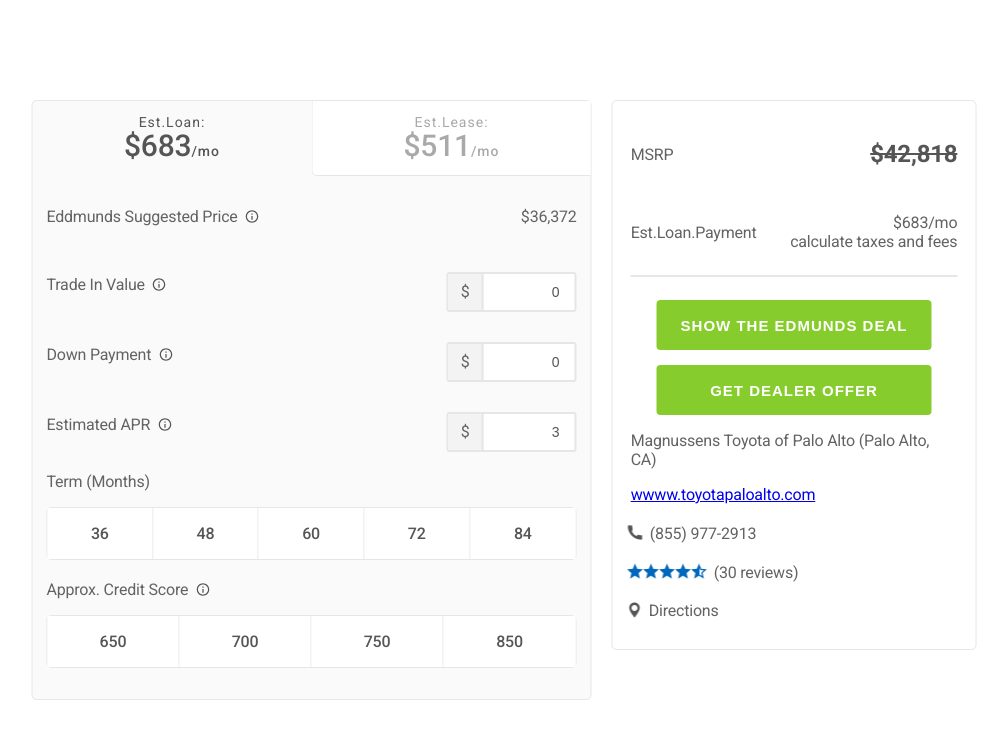
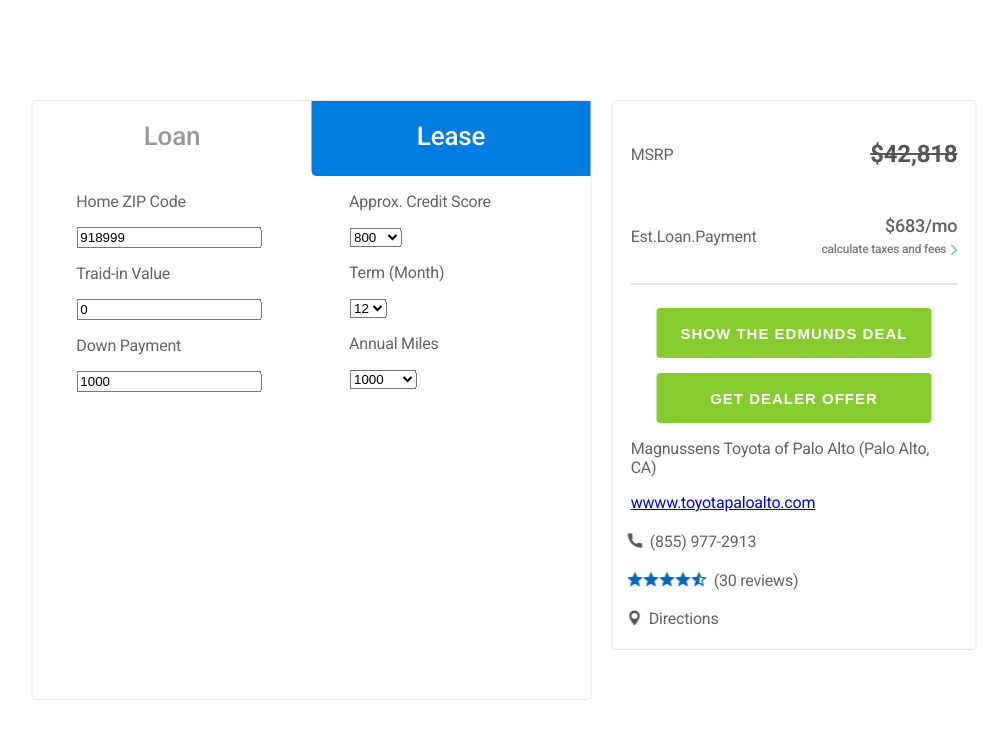
Before and after one commit to shebekocom/calculator-digit, a React app in the folder calculator/: page / in a window 1280 px wide. Shown: the top 736 px of the page, without its empty margins (136-1144 px from the left). Built offline with nearby package versions, Linux system fonts and the light colour scheme.

Commit message:
feat: add tabs change calculator

```diff
--- a/calculator/src/components/calculator-tabs/calculator-tabs.jsx
+++ b/calculator/src/components/calculator-tabs/calculator-tabs.jsx
@@ -3,20 +3,25 @@ import React from 'react';
 const CalculatorTabs = () => {
   return (
     <div className="calculator_tabs">
+      <div className="calculator_tabs_loan">
         <div className="calculator_tabs-item">
           <p className="calculator_tabs-item--hint">Est.Loan:</p>
           <p className="calculator_tabs-item--price">
             $683<span className="calculator_tabs-item--hint">/mo</span>
           </p>
         </div>
-      <div className="calculator_tabs-item">
+        <div className={activeTabIndex === 0 ? 'calculator_tabs-item active' : ''}
+          onClick={this.changeTab.bind(this, 0)}
+          onKeyDown={this.changeTab.bind(this, 0)}
+          role="button"
+          tabIndex={0}>
           <p className="calculator_tabs-item--hint">Est.Lease:</p>
           <p className="calculator_tabs-item--price">
             $511<span className="calculator_tabs-item--hint">/mo</span>
           </p>
         </div>
       </div>
+    </div>
   );
 };
-
 export default CalculatorTabs;
--- a/calculator/src/components/calculator-tabs/calculator-tabs.scss
+++ b/calculator/src/components/calculator-tabs/calculator-tabs.scss
@@ -1,6 +1,9 @@
 .calculator_tabs {
+  width: 100%;
+}
+
+.calculator_tabs_loan {
   display: flex;
-  width: 100%;
 }
 
 .calculator_tabs-item {
@@ -15,14 +18,16 @@
   border-bottom: 1px solid #e6e6e6;
   border-bottom-left-radius: 5px;
   background-color: #ffffff;
-  color: #A9A9A9;
+  color: #a9a9a9;
+}
+
+.calculator_tabs-item:last-child .active {
+  background-color: #fff;
 }
 
 .calculator_tabs-item:first-child {
   color: #555555;
 }
-
-
 
 .calculator_tabs-item {
   text-align: center;
@@ -40,3 +45,29 @@
     padding: 0;
   }
 }
+
+.calculator_tabs_lease {
+  display: flex;
+}
+.calculator_tabs_lease-item {
+  width: 50%;
+  height: 75px;
+  border: 0;
+  cursor: pointer;
+  text-align: center;
+  vertical-align: middle;
+  color: #999999;
+  &--title {
+    font-size: 26px;
+    font-weight: 500;
+    line-height: 0px;
+    box-sizing: border-box;
+    margin-top: 35px;
+  }
+}
+
+.calculator_tabs_lease-item:last-child {
+  border-bottom-left-radius: 5px;
+  background-color: #007de1;
+  color: #ffffff;
+}
--- a/calculator/src/components/infocard-header/infocard-header.jsx
+++ b/calculator/src/components/infocard-header/infocard-header.jsx
@@ -1,5 +1,5 @@
 import React from 'react';
-import arrowIgm from '../../assets/img/arrow.svg';
+import arrowIgm from '../../assets/img/arrow.png';
 
 const InfoCardHeader = () => {
   return (
--- a/calculator/src/components/infocard-header/infocard-header.scss
+++ b/calculator/src/components/infocard-header/infocard-header.scss
@@ -26,5 +26,15 @@
   align-items: center;
   &--price {
     text-align: right;
+    font-size: 18px;
+    font-weight: 500;
+  }
+  &--calculate{
+    font-size: 12px;
+    color: #787878;
+  }
+  &--arrow{
+    position: relative;
+    top: 3px;
   }
 }
--- a/calculator/src/components/lease-item-imput/lease-item-imput.jsx
+++ b/calculator/src/components/lease-item-imput/lease-item-imput.jsx
@@ -1,12 +1,18 @@
 import React from 'react';
+import PropTypes from 'prop-types';
 
-const LeaseItemInput = () => {
+const LeaseItemInput = ({ label, data }) => {
   return (
     <div className="lease_item_input">
-      title input
-      <input type="text" />
+      <p>{label}</p>
+      <input type="text" value={data} />
     </div>
   );
 };
 
+LeaseItemInput.propTypes = {
+  label: PropTypes.string.isRequired,
+  data: PropTypes.string.isRequired,
+};
+
 export default LeaseItemInput;
--- a/calculator/src/components/lease-item-select/lease-item-select.jsx
+++ b/calculator/src/components/lease-item-select/lease-item-select.jsx
@@ -1,16 +1,23 @@
 import React from 'react';
+import PropTypes from 'prop-types';
 
-const LeaseItemSelect = () => {
+const LeaseItemSelect = ({ label, data }) => {
+  const selectArr = data.map(el => (
+    <option key={el.toString()} value={el}>
+      {el}
+    </option>
+  ));
   return (
     <div className="lease_item_select">
-      title select
-      <select value="тест">
-        <option value="A">Apple</option>
-        <option value="B">Banana</option>
-        <option value="C">Cranberry</option>
-      </select>
+      <p>{label}</p>
+      <select value="тест">{selectArr}</select>
     </div>
   );
 };
 
+LeaseItemSelect.propTypes = {
+  label: PropTypes.string.isRequired,
+  data: PropTypes.arrayOf(PropTypes.string).isRequired,
+};
+
 export default LeaseItemSelect;
--- a/calculator/src/components/lease-list-input/lease-list-input.jsx
+++ b/calculator/src/components/lease-list-input/lease-list-input.jsx
@@ -1,13 +1,30 @@
 import React from 'react';
+import PropTypes from 'prop-types';
 
 import LeaseItemInput from '../lease-item-imput/lease-item-imput';
 
-const LeaseListInput = () => {
+const LeaseListInput = ({ leaseList }) => {
   return (
     <div className="lease_list_input">
-      <LeaseItemInput />
+      <LeaseItemInput label="Home ZIP Code" data={leaseList.zipCode} />
+      <LeaseItemInput label="Traid-in Value" data={leaseList.traidIn} />
+      <LeaseItemInput label="Down Payment" data={leaseList.downPayment} />
     </div>
   );
 };
 
+LeaseListInput.propTypes = {
+  leaseList: PropTypes.shape({
+    zipCode: PropTypes.string.isRequired,
+    downPayment: PropTypes.array.isRequired,
+    traidIn: PropTypes.string.isRequired,
+  }),
+};
+LeaseListInput.defaultProps = {
+  leaseList: PropTypes.shape({
+    zipCode: '',
+    downPayment: '',
+    traidIn: '',
+  }),
+};
 export default LeaseListInput;
--- a/calculator/src/components/lease-list-selection/input-list-selection.jsx
+++ b/calculator/src/components/lease-list-selection/input-list-selection.jsx
@@ -1,13 +1,31 @@
 import React from 'react';
+import PropTypes from 'prop-types';
 
 import LeaseItemSelect from '../lease-item-select/lease-item-select';
 
-const LeaseListSelection = () => {
+const LeaseListSelection = ({ leaseList }) => {
   return (
     <div className="lease_list_selection">
-      <LeaseItemSelect />
+      <LeaseItemSelect label="Approx. Credit Score" data={leaseList.creditScore} />
+      <LeaseItemSelect label="Term (Month)" data={leaseList.term} />
+      <LeaseItemSelect label="Annual Miles" data={leaseList.annualMiles} />
     </div>
   );
 };
 
+LeaseListSelection.propTypes = {
+  leaseList: PropTypes.shape({
+    creditScore: PropTypes.array.isRequired,
+    annualMiles: PropTypes.array.isRequired,
+    term: PropTypes.array.isRequired,
+  }),
+};
+LeaseListSelection.defaultProps = {
+  leaseList: PropTypes.shape({
+    creditScore: '',
+    annualMiles: '',
+    term: '',
+  }),
+};
+
 export default LeaseListSelection;
--- a/calculator/src/components/lease-tab/lease-tab.jsx
+++ b/calculator/src/components/lease-tab/lease-tab.jsx
@@ -1,15 +1,38 @@
 import React from 'react';
+import PropTypes from 'prop-types';
 
 import LeaseListInput from '../lease-list-input/lease-list-input';
 import LeaseListSelection from '../lease-list-selection/input-list-selection';
 
-const LeaseTab = () => {
+const LeaseTab = ({ lease }) => {
   return (
     <div className="lease-tab">
-      <LeaseListInput />
-      <LeaseListSelection />
+      <LeaseListInput leaseList={lease} />
+      <LeaseListSelection leaseList={lease} />
     </div>
   );
 };
 
+LeaseTab.propTypes = {
+  lease: PropTypes.shape({
+    zipCode: PropTypes.string.isRequired,
+    downPayment: PropTypes.array.isRequired,
+    traidIn: PropTypes.string.isRequired,
+    creditScore: PropTypes.array.isRequired,
+    annualMiles: PropTypes.array.isRequired,
+    term: PropTypes.array.isRequired,
+  }),
+};
+
+LeaseTab.defaultProps = {
+  lease: PropTypes.shape({
+    zipCode: '',
+    downPayment: '',
+    traidIn: '',
+    creditScore: '',
+    annualMiles: '',
+    term: '',
+  }),
+};
+
 export default LeaseTab;
--- a/calculator/src/components/lease-tab/lease-tab.scss
+++ b/calculator/src/components/lease-tab/lease-tab.scss
@@ -1,3 +1,5 @@
 .lease-tab {
-  display: none;
+  display: flex;
+  width: 90%;
+  justify-content: space-around;
 }
--- a/calculator/src/index.jsx
+++ b/calculator/src/index.jsx
@@ -2,13 +2,18 @@ import React from 'react';
 import ReactDOM from 'react-dom';
 import './style.scss';
 
-import CalculatorTabs from './components/calculator-tabs/calculator-tabs';
+// import CalculatorTabs from './components/calculator-tabs/calculator-tabs';
 import LoanTab from './components/loan-tab/loan-tab';
 import LeaseTab from './components/lease-tab/lease-tab';
 import InfoCard from './components/infocard/infocard';
 
-const App = () => {
-  const state = {
+class App extends React.Component {
+  constructor() {
+    super();
+    this.state = {
+      // activeTabIndex: 0,
+      classLoan: 'calculator_wrapper_loan',
+      classLease: 'calculator_wrapper_lease active',
       loan: {
         price: '37813',
         terms: [36, 48, 60, 72, 84],
@@ -21,23 +26,98 @@ const App = () => {
         zipCode: '918999',
         downPayment: '1000',
         traidIn: '0',
-      creditScore: '800',
-      annualMiles: '400',
-      term: '36',
+        creditScore: ['800', '1500', '3000'],
+        annualMiles: ['1000', '12000', '50000', '100000'],
+        term: ['12', '24', '36'],
       },
     };
+    this.changeCalculator = this.changeCalculator.bind(this);
+  }
+
+  changeCalculator(tabs) {
+    // console.log(classLoan);
+    if (tabs === 'loan') {
+      this.setState({
+        classLease: 'calculator_wrapper_lease',
+        classLoan: 'calculator_wrapper_loan active',
+      });
+    } else {
+      this.setState({
+        classLease: 'calculator_wrapper_lease active',
+        classLoan: 'calculator_wrapper_loan',
+      });
+    }
+  }
+  // changeTab(newActiveTabIndex) {
+  //   this.setState({
+  //     activeTabIndex: newActiveTabIndex,
+  //   });
+  // }
+
+  render() {
+    const { loan, lease, classLoan, classLease } = this.state;
     return (
       <div className="app">
-      <div className="calculator_wrapper">
-        <CalculatorTabs />
-        <LoanTab loan={state.loan} />
-        <LeaseTab />
+        <div className={classLoan}>
+          <div className="calculator_tabs">
+            <div className="calculator_tabs_loan">
+              <div
+                className="calculator_tabs-item"
+                onClick={this.changeCalculator.bind(this, 'loan')}
+                onKeyDown={this.changeCalculator.bind(this, 'loan')}
+                role="button"
+                tabIndex={0}
+              >
+                <p className="calculator_tabs-item--hint">Est.Loan:</p>
+                <p className="calculator_tabs-item--price">
+                  $683<span className="calculator_tabs-item--hint">/mo</span>
+                </p>
+              </div>
+              <div
+                className="calculator_tabs-item"
+                onClick={this.changeCalculator.bind(this, 'lease')}
+                onKeyDown={this.changeCalculator.bind(this, 'lease')}
+                role="button"
+                tabIndex={0}
+              >
+                <p className="calculator_tabs-item--hint">Est.Lease:</p>
+                <p className="calculator_tabs-item--price">
+                  $511<span className="calculator_tabs-item--hint">/mo</span>
+                </p>
+              </div>
+            </div>
+          </div>
+          <LoanTab loan={loan} />
+        </div>
+        <div className={classLease}>
+          <div className="calculator_tabs_lease">
+            <div
+              className="calculator_tabs_lease-item"
+              onClick={this.changeCalculator.bind(this, 'loan')}
+              onKeyDown={this.changeCalculator.bind(this, 'loan')}
+              role="button"
+              tabIndex={0}
+            >
+              <p className="calculator_tabs_lease-item--title">Loan</p>
+            </div>
+            <div
+              className="calculator_tabs_lease-item"
+              onClick={this.changeCalculator.bind(this, 'lease')}
+              onKeyDown={this.changeCalculator.bind(this, 'lease')}
+              role="button"
+              tabIndex={0}
+            >
+              <p className="calculator_tabs_lease-item--title">Lease</p>
+            </div>
+          </div>
+          <LeaseTab lease={lease} />
         </div>
         <div className="infocard_wrapper">
           <InfoCard />
         </div>
       </div>
     );
-};
+  }
+}
 
 ReactDOM.render(<App />, document.getElementById('root'));
--- a/calculator/src/style.scss
+++ b/calculator/src/style.scss
@@ -35,7 +35,8 @@ body, div {
   transform: translate(-50%, -50%);
 }
 
-.calculator_wrapper {
+.calculator_wrapper_loan {
+  display: none;
   width: 560px;
   height: 600px;
   border: 1px solid #e6e6e6;
@@ -44,9 +45,23 @@ body, div {
   background-color: #FAFAFA;
 }
 
+.calculator_wrapper_lease {
+  display: none;
+  width: 560px;
+  height: 600px;
+  border: 1px solid #e6e6e6;
+  border-radius: 5px;
+  margin-right: 20px;
+  background-color: #ffffff;
+}
+
 .infocard_wrapper {
   width: 365px;
   height: 550px;
   border: 1px solid #e6e6e6;
   border-radius: 5px;
 }
+
+.active{
+  display: block;
+}
```
Also changed, not shown: calculator/src/assets/img/arrow.png (added). Lines whose indentation alone changed are shown as unchanged.
